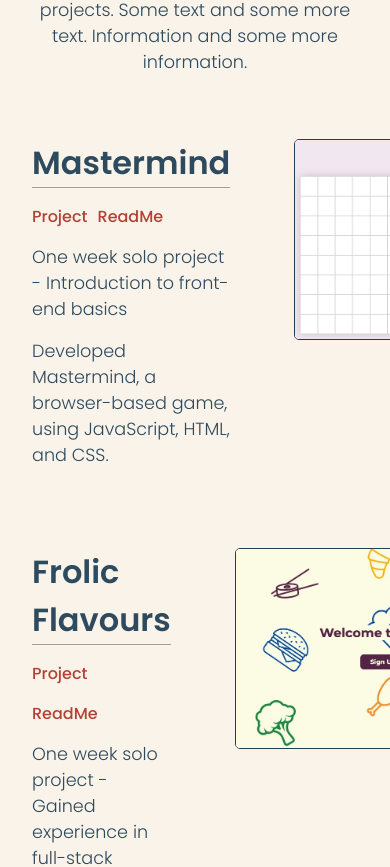
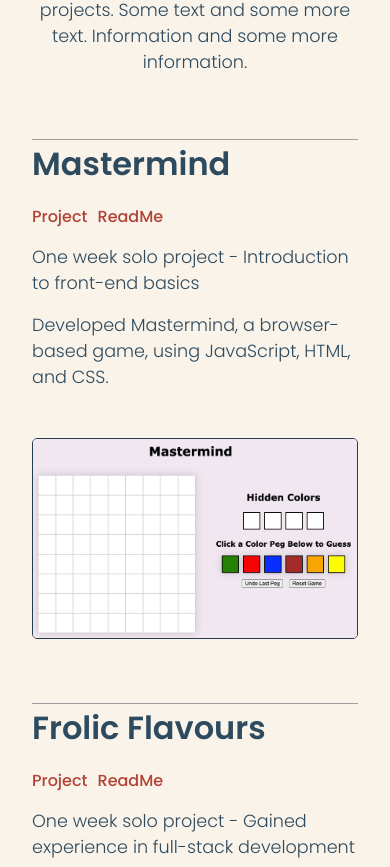
Before and after one commit to AnnaKiira/Portfolio, a React (Create React App) app: page / in a window 390 px wide. Shown: the part 5359-6226 px from the top of the page. Built offline with nearby package versions, Linux system fonts and the light colour scheme.

Commit message:
added mobile responsive styling to projects section

```diff
--- a/src/components/Projects/Projects.css
+++ b/src/components/Projects/Projects.css
@@ -76,8 +76,20 @@
     border-bottom: 2px solid #B34235;
 }
 
-@media screen and (max-width: 840px) {
-    .projectImg {
-        max-width: 100%;
+@media screen and (max-width: 768px) {
+    .project {
+        flex-direction: column;
+        align-items: center;
+    }
+
+    .projectContent {
+        padding-right: 0;
+        margin-bottom: 2rem;
+        width: 100%;
+    }
+
+    .projectContent h2 {
+        border-top: 1px solid #9f9f9f;
+        border-bottom: none;
     }
 }
```
